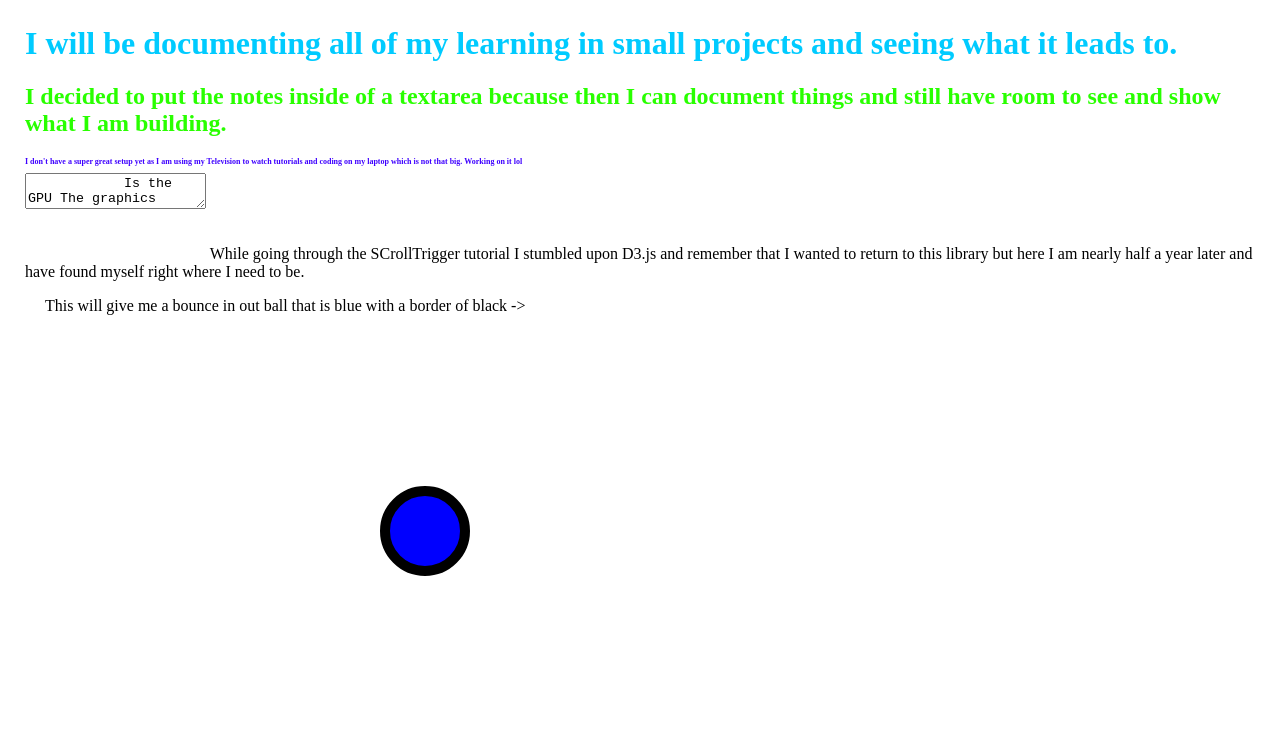
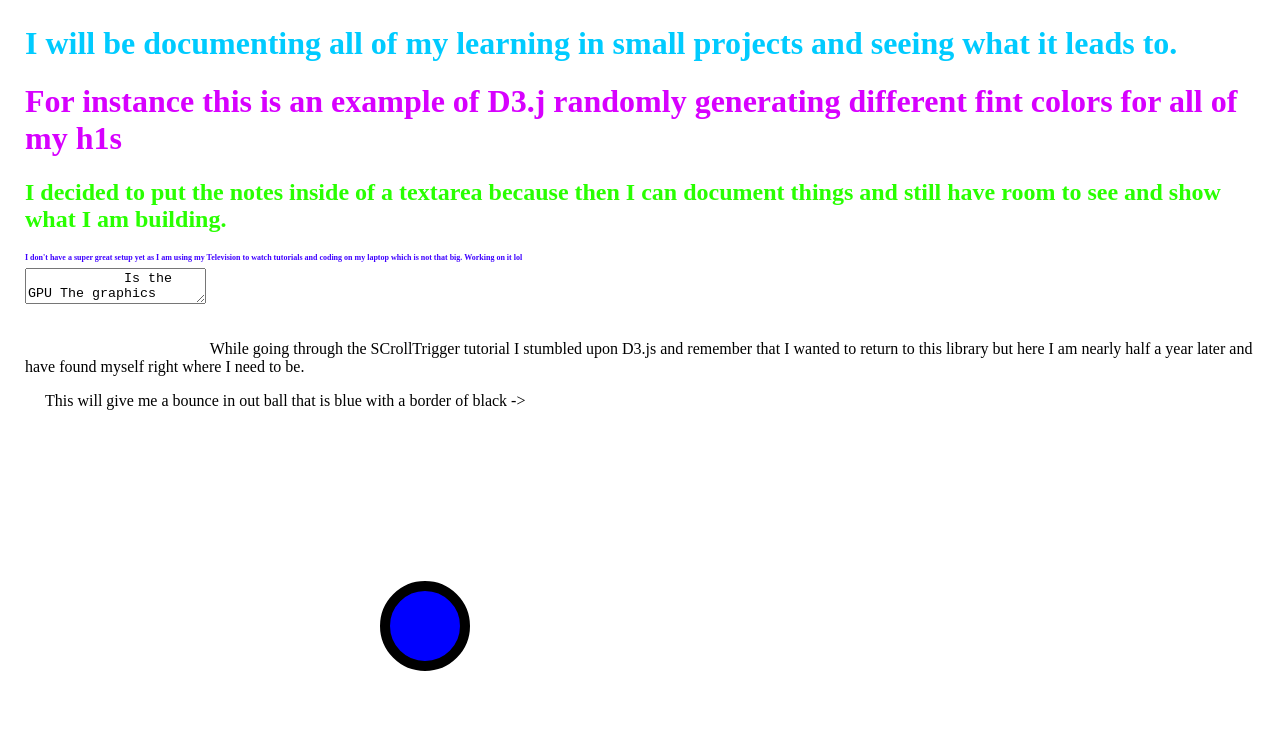
Before and after one commit to jnutt367/ScollTrigger, a plain HTML site: page index.html in a window 1280 px wide. Shown: the top 748 px of the page. Drawn offline with nearby package versions, Linux system fonts and the light colour scheme.

Commit message:
commit D3 h1 example

```diff
--- a/index.html
+++ b/index.html
@@ -30,6 +30,7 @@
 <body>
     <header>
         <h1>I will be documenting all of my learning in small projects and seeing what it leads to.</h1>
+        <h1>For instance this is an example of D3.j randomly generating different fint colors for all of my h1s</h1>
         <h2>I decided to put the notes inside of a textarea because then I can document things and still have room to see and show what I am building.</h2>
         <h2 class="h2">I don't have a super great setup yet as I am using my Television to watch tutorials and coding on my laptop which is not that big. Working on it lol</h2>
         <textarea>
```
